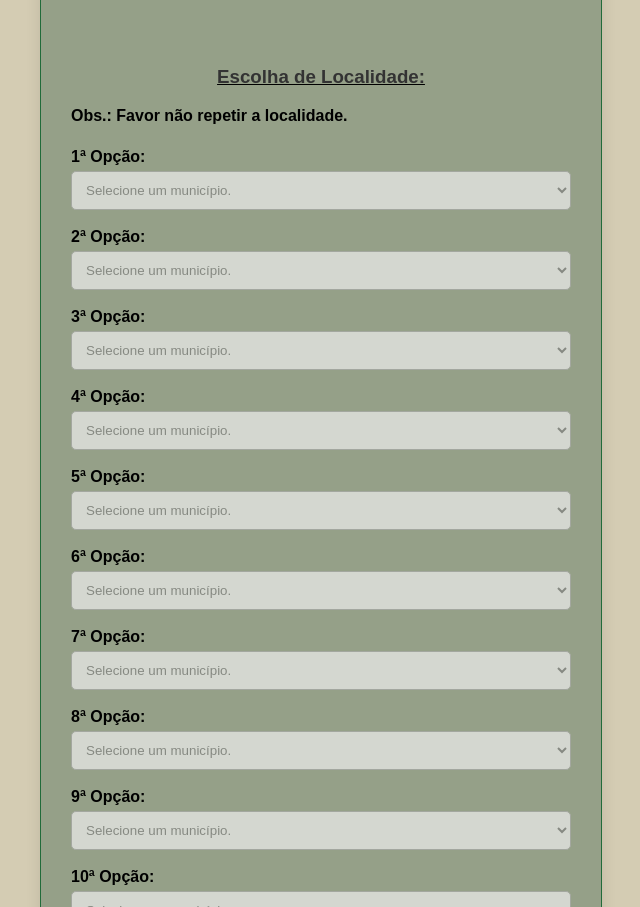
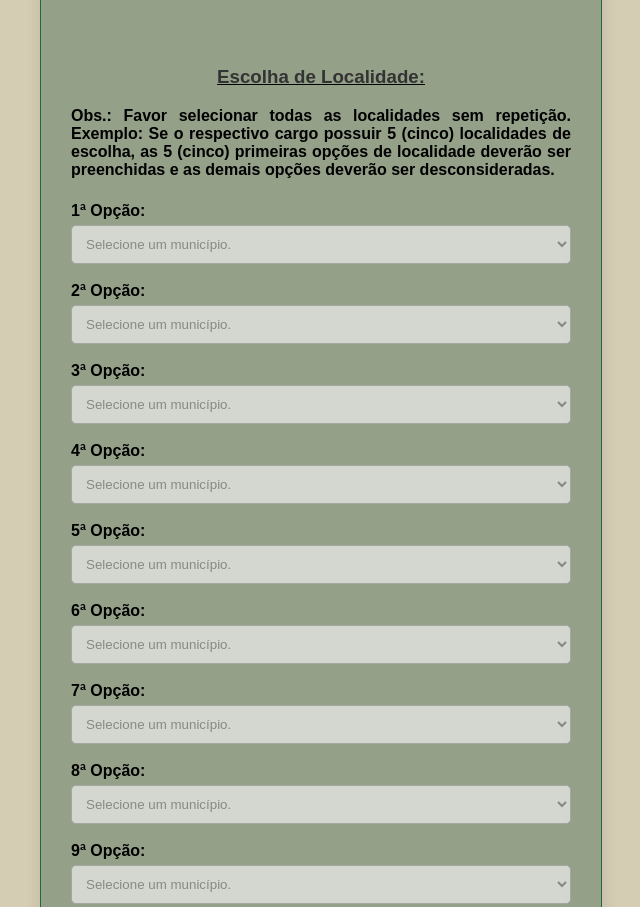
Before and after one commit to wasdavi/mapa, a plain HTML site: page index.html in a window 1280 px wide. Shown: the part 937-1844 px from the top of the page, without its empty margins (319-959 px from the left). Drawn offline with Linux system fonts and the light colour scheme.

Commit message:
Update index.html

```diff
--- a/index.html
+++ b/index.html
@@ -50,7 +50,7 @@
         <br>
         <div>
             <u><h3>Escolha de Localidade:</h3></u>
-            <label>Obs.: Favor não repetir a localidade.</label><br>
+            <label>Obs.: Favor selecionar todas as localidades sem repetição. Exemplo: Se o respectivo cargo possuir 5 (cinco) localidades de escolha, as 5 (cinco) primeiras opções de localidade deverão ser preenchidas e as demais opções deverão ser desconsideradas.</label><br>
             <label>1ª Opção:</label>
             <select id="municipio1" name="municipio1" placeholder="Selecione o município" disabled>
                 <option value="">Selecione um município.</option>
```
